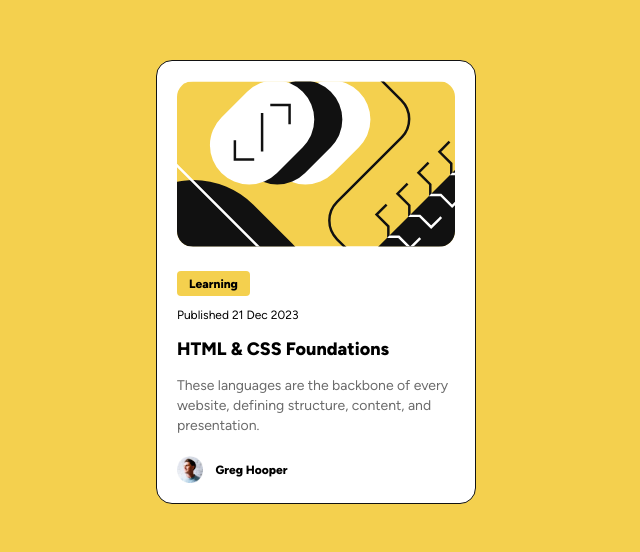
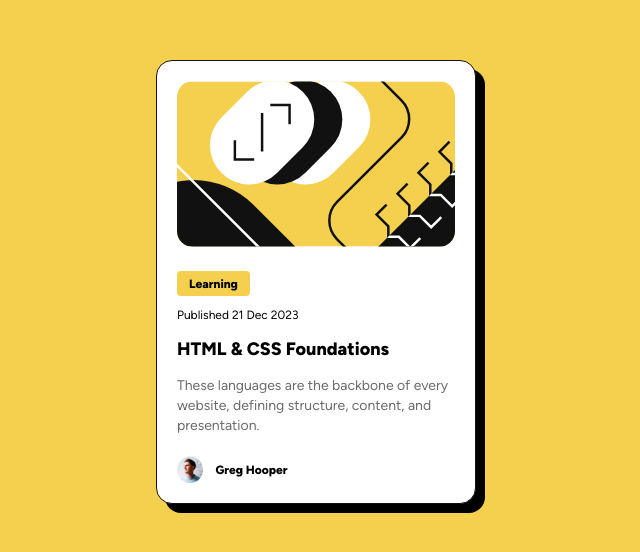
Before and after one commit to Sephydev/blog-preview-card, a plain HTML site: page index.html in a window 1280 px wide. Shown: the part 118-670 px from the top of the page, without its empty margins (324-964 px from the left). Drawn offline with Linux system fonts and the light colour scheme.

Commit message:
Add shadow behind the blog card

```diff
--- a/styles.css
+++ b/styles.css
@@ -23,6 +23,7 @@ div {
     width: 20rem;
     border: 1px solid hsl(0, 0%, 7%);
     border-radius: 1rem;
+    box-shadow: 9px 9px black;
 }
 
 header img {
```
